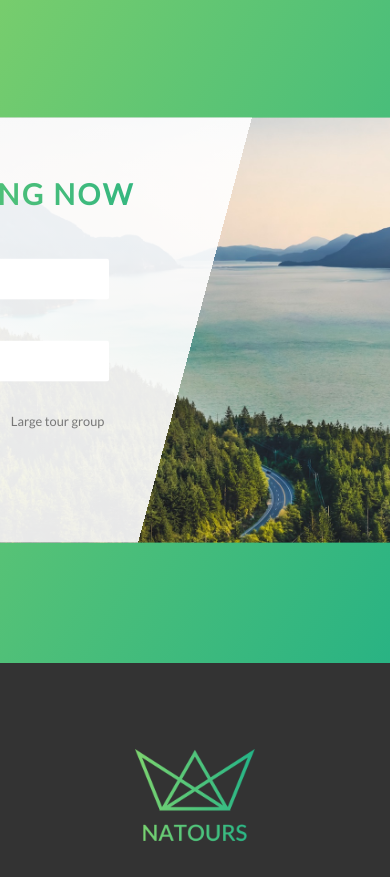
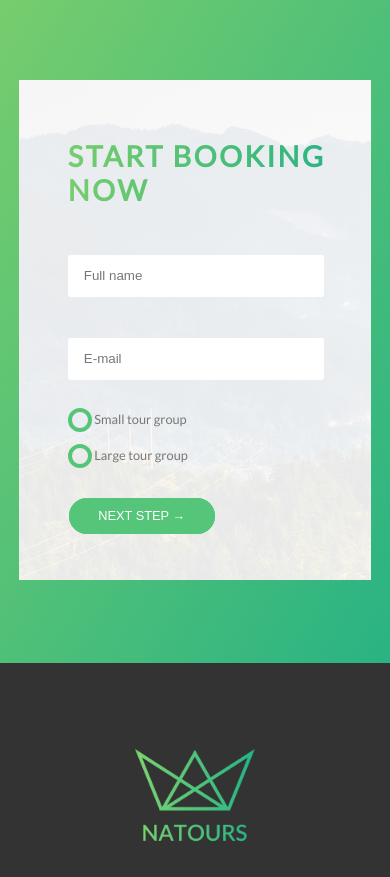
Before and after one commit to callmeEBi/Natours, a website: page index.html in a window 390 px wide. Shown: the part 6381-7258 px from the top of the page. Drawn offline with Linux system fonts and the light colour scheme.

Commit message:
make the form responsive for tablet - portrait

```diff
--- a/sass/base/_media_queries.scss
+++ b/sass/base/_media_queries.scss
@@ -124,43 +124,62 @@ phone             : 37.5em  (600px)
     margin-top: 24px;
   }
 
-  // ! = = = = = = = = = = = = = = = = = = = testing phase = = = = = = = = = = = = = = = = = = = = = = = = = = = =
-
-  // .section_five{
-
-  // }
-  // .bg-video{
-
-  // }
-  // .section__title{
-
-  // }
-  // .u-margin-b-8{
-
-  // }
   .comment-card {
     width: 419px;
     height: 315px;
   }
-  // .comment-card__shape{
+  // ! = = = = = = = = = = = = = = = = = = = testing phase = = = = = = = = = = = = = = = = = = = = = = = = = = = =
+  .form {
+    background: linear-gradient(
+        rgba($color-white, 0.9),
+        rgba($color-white, 0.9)
+      ),
+      url(../images/nat-10.jpg);
+    width: 352px;
+    height: 500px;
+    &__title {
+      width: 271px;
+    }
+    &__input {
+      width: 256px;
+      height: 42px;
+    }
+    &__radio-label {
+      display: block;
+      width: max-content;
 
-  // }
-  // .comment-card__image{
+      &:last-child{
+        margin-top: 9px;
+      }
+    }
+    &__radio-button {
+      margin: unset;
+    }
+  }
+  /*
+  .form{
 
-  // }
-  // .comment-card__caption{
+}
+.section__title{
 
-  // }
-  // .comment-card__title{
+}
+&__group{
 
-  // }
-  // .comment-card__text{
+}
+&__label{
 
-  // }
-  // .btn--learn{
+}
+&__radio-input{
 
-  // }
-  // .btn--section-five-footer{
+}
+.u-margin-l-68{
 
-  // }
 }
+.btn{
+
+}
+.btn--form-submit{
+
+}
+  */
+}
```
Also changed, not shown: styles/style.css, 1 other file.
